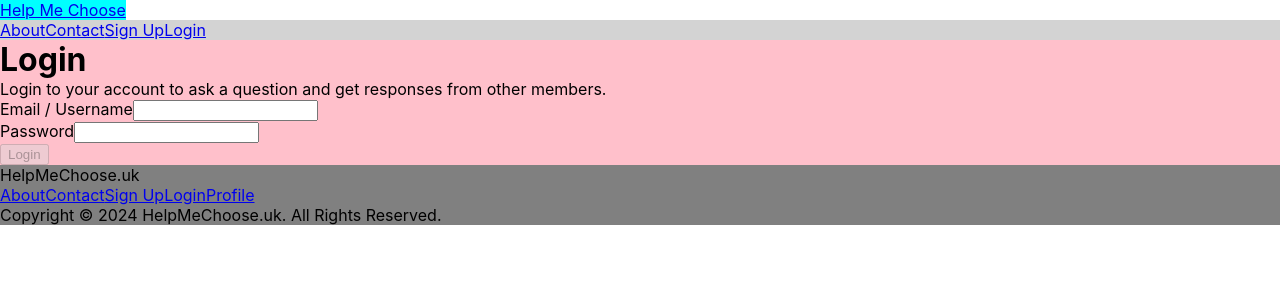
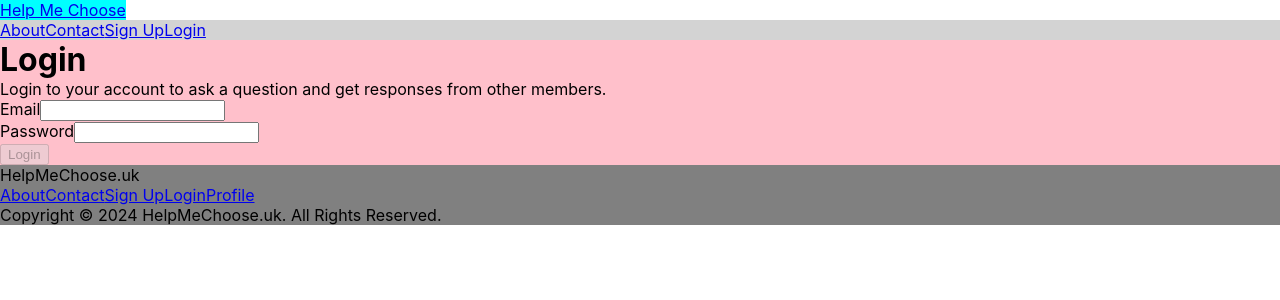
Before and after one commit to johnnyfwk/help-me-choose-front-end, a React (Vite) app: page /login in a window 1280 px wide. Shown: the top 300 px of the page. Built offline with nearby package versions, Linux system fonts and the light colour scheme; no server answers.

Commit message:
Fixing input email component.

```diff
--- a/src/components/InputEmailOrUsername.jsx
+++ /dev/null
@@ -1,33 +0,0 @@
-export default function InputEmailOrUsername({
-    emailOrUsername,
-    setEmailOrUsername,
-    emailOrUsernameErrorMessage,
-    setEmailOrUsernameErrorMessage,
-    setError
-}) {
-    function handleEmailOrUsername(event) {
-        setEmailOrUsername(event.target.value);
-        setEmailOrUsernameErrorMessage("");
-        setError("");
-    }
-
-    return (
-        <div id="email-or-username-input">
-            <label
-                htmlFor="email-or-username"
-            >Email / Username</label>
-
-            <input
-                type="text"
-                id="email-or-username"
-                name="email-or-username"
-                value={emailOrUsername}
-                onChange={handleEmailOrUsername}
-                maxLength="254"
-                required
-            ></input>
-
-            <div className="error">{emailOrUsernameErrorMessage}</div>
-        </div>
-    )
-}
--- a/src/pages/Login.jsx
+++ b/src/pages/Login.jsx
@@ -1,21 +1,20 @@
 import { useState } from 'react';
 import { Helmet } from 'react-helmet';
-import InputEmailOrUsername from '../components/InputEmailOrUsername';
+import InputEmail from '../components/InputEmail';
 import InputPassword from '../components/InputPassword';
 import { signInWithEmailAndPassword } from 'firebase/auth';
 import { auth } from '../firebase';
 
 export default function Login() {
-    const [emailOrUsername, setEmailOrUsername] = useState("");
+    const [email, setEmail] = useState("");
     const [password, setPassword] = useState("");
-    const [emailOrUsernameErrorMessage, setEmailOrUsernameErrorMessage] = useState("");
+    const [emailErrorMessage, setEmailErrorMessage] = useState("");
+    const [passwordErrorMessage, setPasswordErrorMessage] = useState("");
     const [error, setError] = useState("");
-    const [passwordErrorMessage, setPasswordErrorMessage] = useState("");
 
     function handleLogin() {
-        signInWithEmailAndPassword(auth, emailOrUsername, password)
-            .then((response) => {
-                console.log(response);
+        signInWithEmailAndPassword(auth, email, password)
+            .then(() => {
                 console.log("Logged in successfully!");
             })
             .catch((error) => {
@@ -39,13 +38,11 @@ export default function Login() {
                 <p>Login to your account to ask a question and get responses from other members.</p>
 
                 <form>
-                    <InputEmailOrUsername
-                        emailOrUsername={emailOrUsername}
-                        setEmailOrUsername={setEmailOrUsername}
-                        password={password}
-                        setPassword={setPassword}
-                        emailOrUsernameErrorMessage={emailOrUsernameErrorMessage}
-                        setEmailOrUsernameErrorMessage={setEmailOrUsernameErrorMessage}
+                    <InputEmail
+                        email={email}
+                        setEmail={setEmail}
+                        emailErrorMessage={emailErrorMessage}
+                        setEmailErrorMessage={setEmailErrorMessage}
                         setError={setError}
                     />
 
@@ -63,7 +60,7 @@ export default function Login() {
                         type="button"
                         value="Login"
                         onClick={handleLogin}
-                        disabled={!emailOrUsername || !password}
+                        disabled={!email || !password}
                     />
                 </form>
             </main>
```
